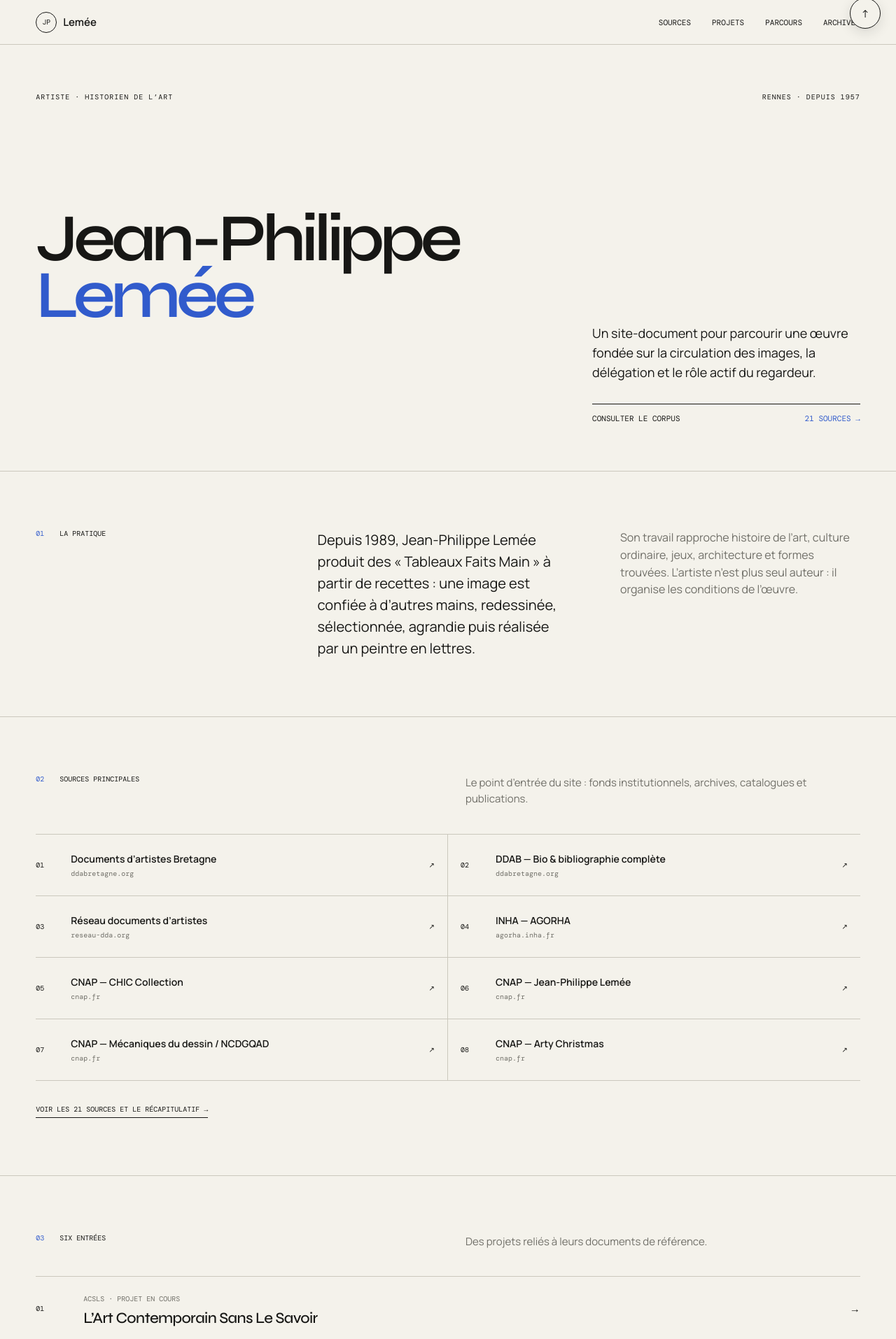
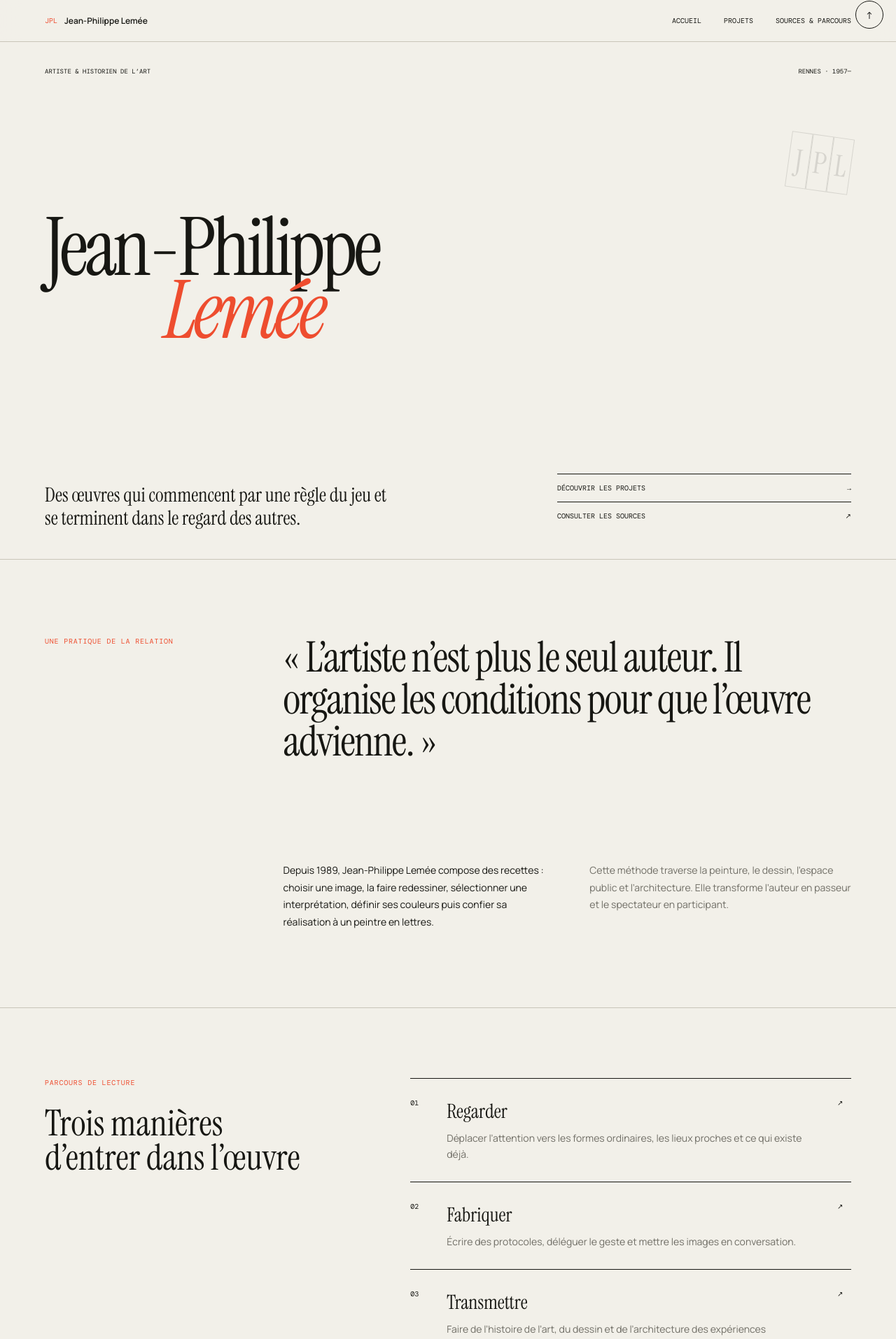
Before and after one commit to marielemeee-gif/jean-philippe-lemee, a Next.js app: page / in a window 1280 px wide. Shown: the top 1914 px of the page at 70% size. Built offline with nearby package versions, Linux system fonts and the light colour scheme; a web font is replaced by a local one.

Commit message:
Repenser le parcours éditorial
Éliminer les répétitions, structurer les projets par intention et centraliser la documentation dans un répertoire unique.

```diff
--- a/src/app/page.tsx
+++ b/src/app/page.tsx
@@ -1,35 +1,35 @@
 import Link from "next/link";
-import { Header, ProjectGrid } from "@/components/site-client";
-import { projects, sources } from "@/data/content";
+import { Header } from "@/components/site-client";
 
-const featuredSources = sources.slice(0, 8);
+const paths = [
+  { number: "01", title: "Regarder", text: "Déplacer l’attention vers les formes ordinaires, les lieux proches et ce qui existe déjà.", href: "/projets#regarder" },
+  { number: "02", title: "Fabriquer", text: "Écrire des protocoles, déléguer le geste et mettre les images en conversation.", href: "/projets#fabriquer" },
+  { number: "03", title: "Transmettre", text: "Faire de l’histoire de l’art, du dessin et de l’architecture des expériences collectives.", href: "/projets#transmettre" },
+];
 
 export default function Home() {
   return <main id="top">
     <Header />
-    <section className="home-hero shell">
-      <div className="hero-meta"><span>Artiste · Historien de l’art</span><span>Rennes · depuis 1957</span></div>
-      <h1>Jean-Philippe<br /><em>Lemée</em></h1>
-      <div className="hero-summary"><p>Un site-document pour parcourir une œuvre fondée sur la circulation des images, la délégation et le rôle actif du regardeur.</p><Link href="/archives">Consulter le corpus <span>21 sources →</span></Link></div>
+    <section className="masthead shell">
+      <div className="masthead-index"><span>Artiste & historien de l’art</span><span>Rennes · 1957—</span></div>
+      <h1>Jean-Philippe <em>Lemée</em></h1>
+      <p className="masthead-lead">Des œuvres qui commencent par une règle du jeu et se terminent dans le regard des autres.</p>
+      <div className="masthead-actions"><Link href="/projets">Découvrir les projets <i>→</i></Link><Link href="/archives">Consulter les sources <i>↗</i></Link></div>
+      <div className="masthead-mark" aria-hidden="true"><span>J</span><span>P</span><span>L</span></div>
     </section>
 
-    <section className="overview shell">
-      <div className="section-label"><span>01</span><p>La pratique</p></div>
-      <div className="overview-copy"><p>Depuis 1989, Jean-Philippe Lemée produit des « Tableaux Faits Main » à partir de recettes : une image est confiée à d’autres mains, redessinée, sélectionnée, agrandie puis réalisée par un peintre en lettres.</p><p>Son travail rapproche histoire de l’art, culture ordinaire, jeux, architecture et formes trouvées. L’artiste n’est plus seul auteur : il organise les conditions de l’œuvre.</p></div>
+    <section className="statement shell">
+      <p className="eyebrow">Une pratique de la relation</p>
+      <blockquote>« L’artiste n’est plus le seul auteur. Il organise les conditions pour que l’œuvre advienne. »</blockquote>
+      <div><p>Depuis 1989, Jean-Philippe Lemée compose des recettes : choisir une image, la faire redessiner, sélectionner une interprétation, définir ses couleurs puis confier sa réalisation à un peintre en lettres.</p><p>Cette méthode traverse la peinture, le dessin, l’espace public et l’architecture. Elle transforme l’auteur en passeur et le spectateur en participant.</p></div>
     </section>
 
-    <section className="source-preview shell" id="sources">
-      <div className="section-head"><div className="section-label"><span>02</span><p>Sources principales</p></div><p>Le point d’entrée du site : fonds institutionnels, archives, catalogues et publications.</p></div>
-      <div className="source-cards">{featuredSources.map(([label,url],index) => <a href={url} target="_blank" rel="noreferrer" key={url}><span className="source-number">{String(index+1).padStart(2,"0")}</span><div><b>{label}</b><small>{new URL(url).hostname.replace("www.","")}</small></div><span className="source-arrow">↗</span></a>)}</div>
-      <Link className="inline-link" href="/archives#corpus">Voir les 21 sources et le récapitulatif →</Link>
+    <section className="paths shell">
+      <header><p className="eyebrow">Parcours de lecture</p><h2>Trois manières<br />d’entrer dans l’œuvre</h2></header>
+      <div className="path-list">{paths.map(path => <Link href={path.href} key={path.number}><span>{path.number}</span><div><h3>{path.title}</h3><p>{path.text}</p></div><i>↗</i></Link>)}</div>
     </section>
 
-    <section className="project-preview shell" id="projets">
-      <div className="section-head"><div className="section-label"><span>03</span><p>Six entrées</p></div><p>Des projets reliés à leurs documents de référence.</p></div>
-      <ProjectGrid projects={projects} />
-    </section>
-
-    <section className="route-links shell"><Link href="/projets"><span>Dossiers</span><strong>Projets & méthodes</strong><i>→</i></Link><Link href="/archives"><span>Documentation</span><strong>Archives & parcours</strong><i>→</i></Link></section>
-    <footer className="site-footer shell"><span>Jean-Philippe Lemée</span><span>Site documentaire · 2026</span><a href="#top">Haut de page ↑</a></footer>
+    <aside className="source-callout shell"><div><span>Documentation</span><strong>21</strong><small>ressources en ligne</small></div><p>Notices institutionnelles, catalogues, archives, entretiens et fonds publics sont réunis dans une bibliographie unique.</p><Link href="/archives#corpus">Ouvrir le répertoire <i>→</i></Link></aside>
+    <footer className="site-footer shell"><span>Jean-Philippe Lemée</span><span>Œuvres · méthodes · sources</span><a href="#top">Haut de page ↑</a></footer>
   </main>;
 }
--- a/src/components/site-client.tsx
+++ b/src/components/site-client.tsx
@@ -2,24 +2,6 @@
 
 import { useEffect, useState } from "react";
 import Link from "next/link";
-import type { Project } from "@/data/content";
-
-export function ProjectGrid({ projects }: { projects: Project[] }) {
-  return (
-    <div className="project-index">
-      {projects.map((project) => (
-        <Link href={`/projets#${project.id}`} key={project.id}>
-          <span>{project.number}</span>
-          <div>
-            <small>{project.subtitle}</small>
-            <h3>{project.title}</h3>
-          </div>
-          <i>→</i>
-        </Link>
-      ))}
-    </div>
-  );
-}
 
 export function Header() {
   const [open, setOpen] = useState(false);
@@ -31,7 +13,7 @@ export function Header() {
 
   return (
     <header className="site-header">
-      <Link className="brand" href="/" aria-label="Retour à l’accueil"><span>JP</span>Lemée</Link>
+      <Link className="brand" href="/" aria-label="Retour à l’accueil"><span>JPL</span><b>Jean-Philippe Lemée</b></Link>
       <button
         className="menu-button"
         type="button"
@@ -43,10 +25,9 @@ export function Header() {
         <i /><i />
       </button>
       <nav id="navigation-principale" className={open ? "open" : ""} aria-label="Navigation principale">
-        <Link href="/#sources">Sources</Link>
+        <Link href="/">Accueil</Link>
         <Link href="/projets">Projets</Link>
-        <Link href="/archives#parcours">Parcours</Link>
-        <Link href="/archives">Archives</Link>
+        <Link href="/archives">Sources & parcours</Link>
       </nav>
       <button className="back-to-top" type="button" onClick={() => window.scrollTo({ top: 0, behavior: "smooth" })} aria-label="Retour en haut">↑</button>
     </header>
```
Also changed, not shown: src/app/archives/page.tsx (+7 -15 lines), src/app/projets/page.tsx (+19 -8 lines), src/app/globals.css.
